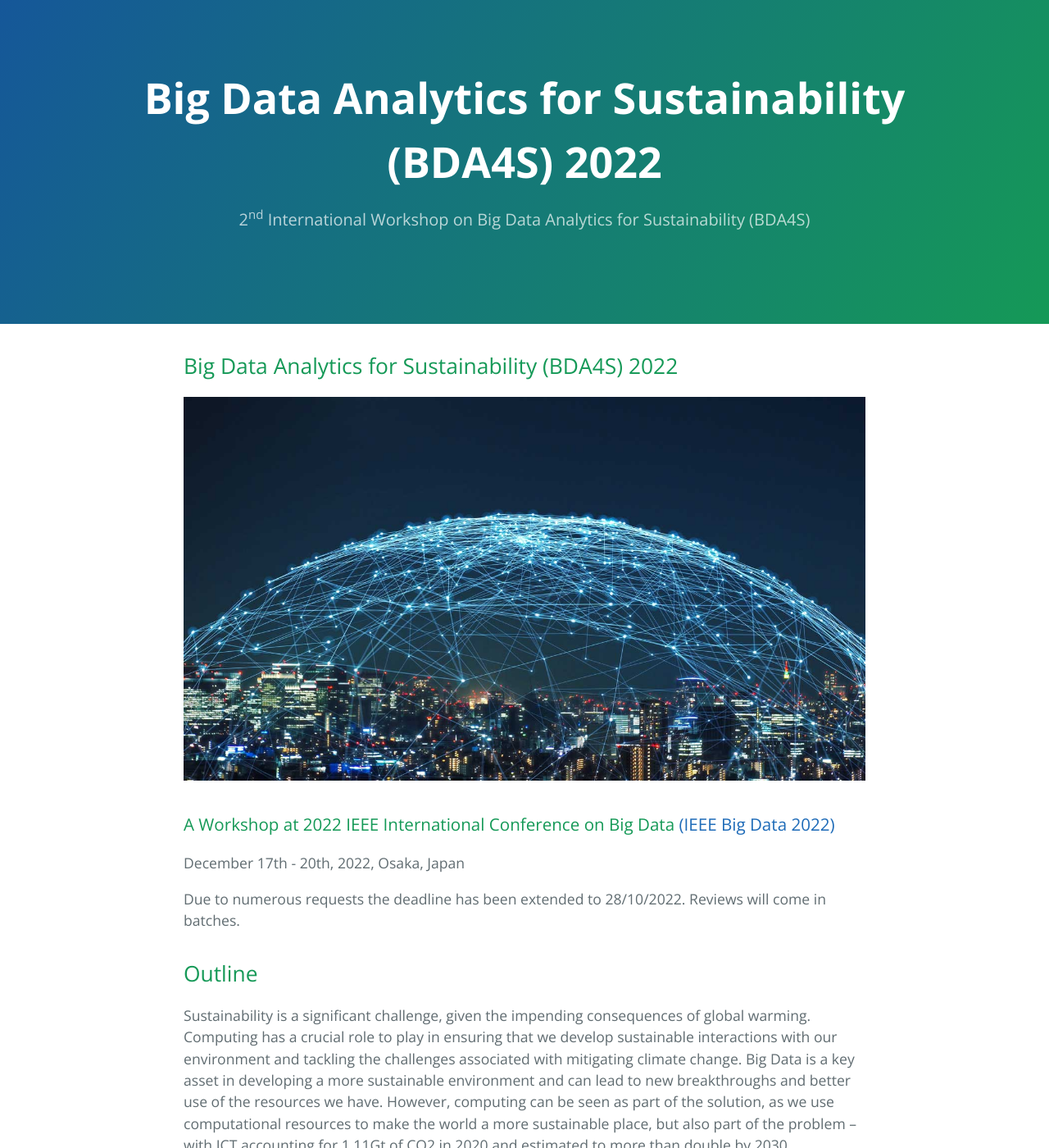
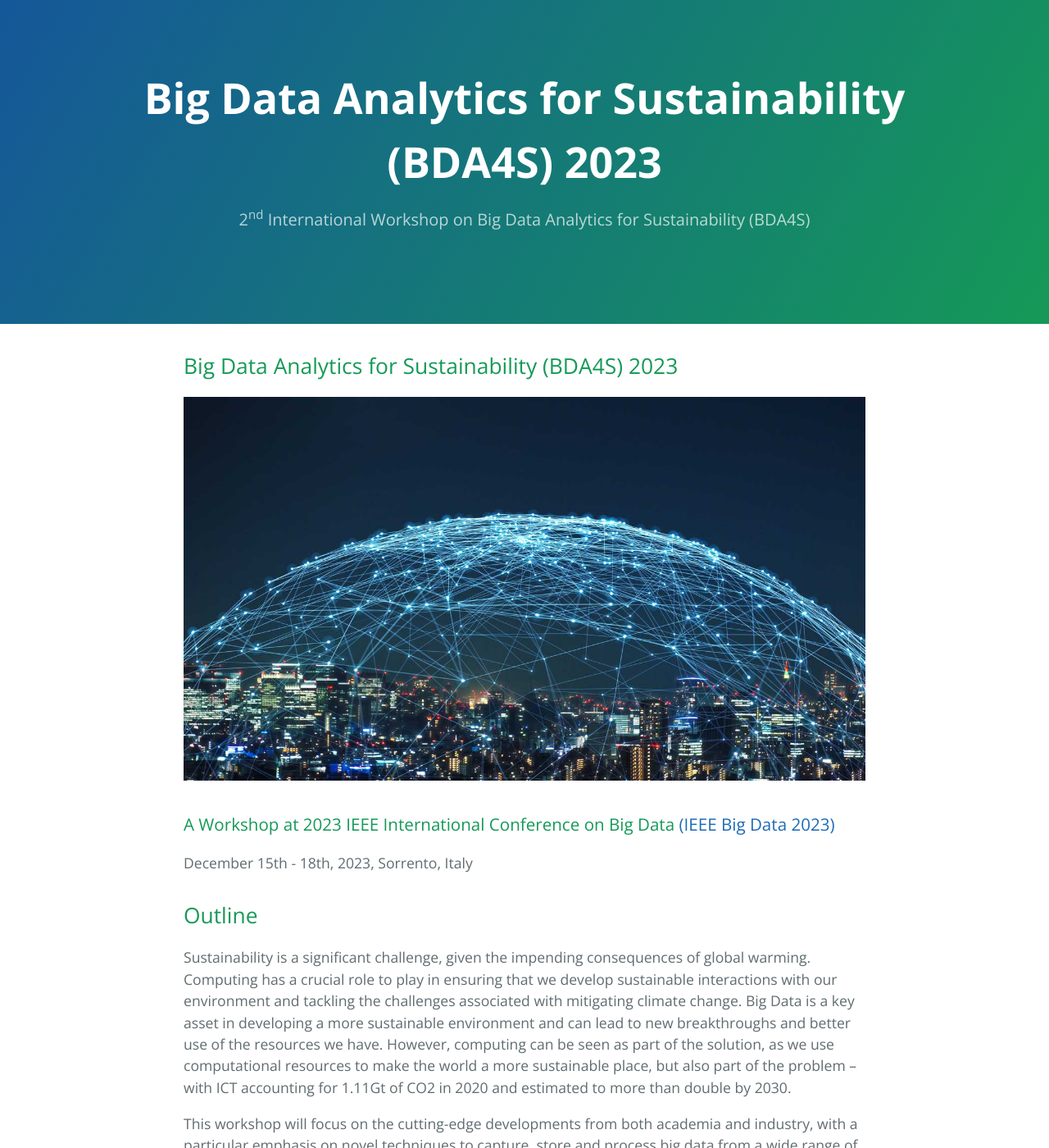
Before and after one commit to bda4s/bda4s.github.io, a Jekyll site: the page built from index.md, in a window 1280 px wide and 1400 px high. Shown: the whole window at 82% size. Built offline with Jekyll 4.4.1, drawn with Linux system fonts in a browser that asks for light colours; our own code applies the rules of GitHub Pages for plain Markdown files; some of the changed text lies outside the part shown.

Commit message:
Update index.md

```diff
--- a/index.md
+++ b/index.md
@@ -1,14 +1,12 @@
 ---
 layout: default
 ---
-## Big Data Analytics for Sustainability (BDA4S) 2022
+## Big Data Analytics for Sustainability (BDA4S) 2023
 
 ![Branching](figures/data-equipment.jpg)
 
-### A Workshop at 2022 IEEE International Conference on Big Data [(IEEE Big Data 2022)](http://bigdataieee.org/BigData2022/)
-December 17th - 20th, 2022, Osaka, Japan
-
-Due to numerous requests the deadline has been extended to 28/10/2022. Reviews will come in batches.
+### A Workshop at 2023 IEEE International Conference on Big Data [(IEEE Big Data 2023)](http://bigdataieee.org/BigData2023/)
+December 15th - 18th, 2023, Sorrento, Italy
 
 ## Outline
 
@@ -77,10 +77,10 @@ Please note that the authors of each submitted paper will be expected to review
 ### Important Dates (All dates now firm)
 
 |-------|-------------------|
-| Oct 28, 2022 | Due date for full workshop papers submission |
-| Nov 4, 2022 |  Notification of paper acceptance to authors |
-| Nov 20,2022 | Camera-ready of accepted papers |
-| Dec 17-20 2022 | Workshop (one day of) |
+| Oct 1, 2023 | Due date for full workshop papers submission |
+| Nov 1, 2023 |  Notification of paper acceptance to authors |
+| Nov 20,2023 | Camera-ready of accepted papers |
+| Dec 15-18 2023 | Workshop (one day of) |
 
 ### Workshop Program Co-Chairs
 
```
Also changed, not shown: other parts of index.md (+3 -1 lines).
